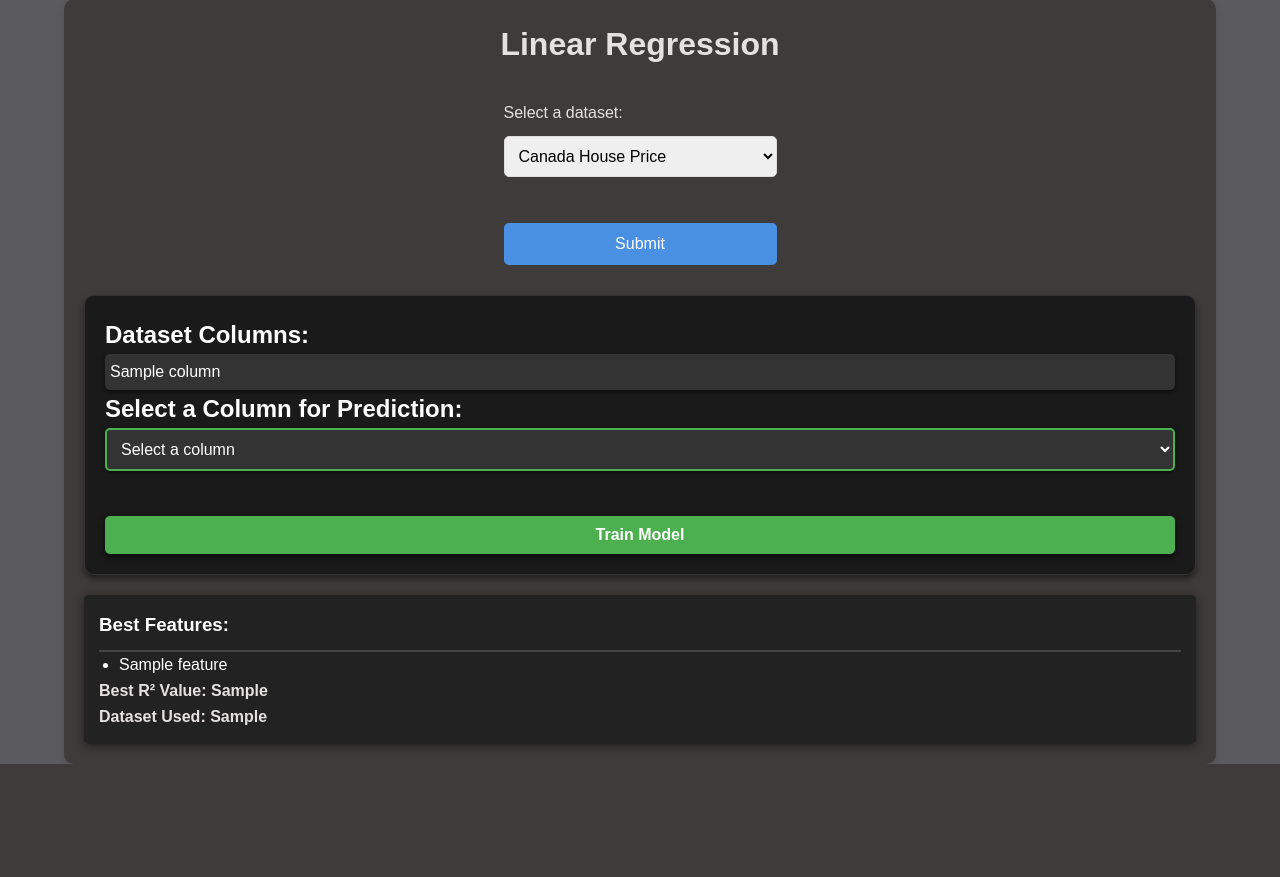
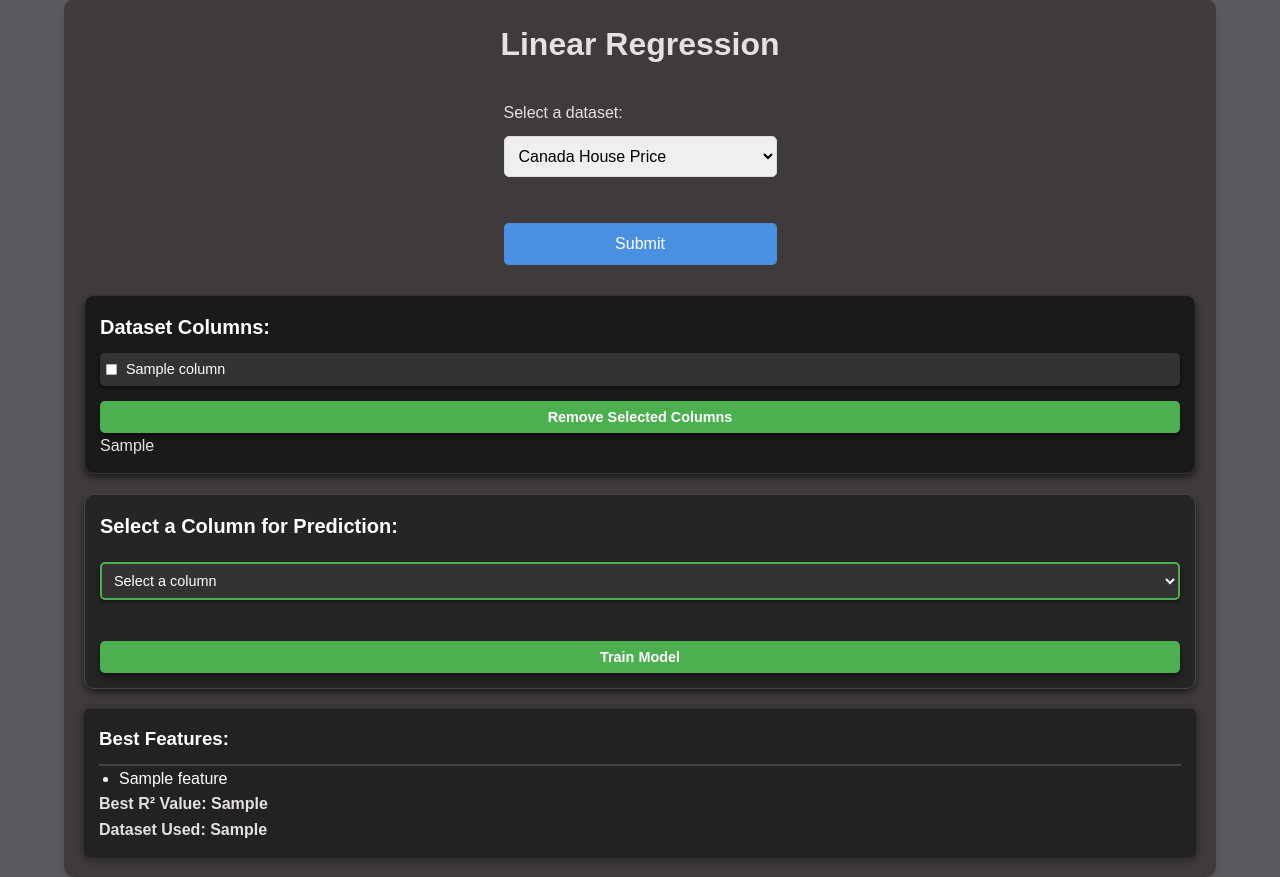
Before and after one commit to ShubhamSupekar/AlgoPlay, a FastAPI app: template templates/index.html in a window 1280 px wide. Shown: the part 153-1030 px from the top of the page. Before the commit the page ends 917 px from the top, so only its background shows below. Run offline with FastAPI, Linux system fonts and the light colour scheme; the template is opened without the code that fills it: most values are stand-ins (such as "Sample title", 1, 10 or a date in 2020).

Commit message:
adding feature to select to remove unwanted columns from the dataset

```diff
--- a/main.py
+++ b/main.py
@@ -1,3 +1,4 @@
+from typing import List
 from fastapi import FastAPI, Form
 from fastapi.responses import HTMLResponse
 from fastapi.staticfiles import StaticFiles
@@ -36,6 +37,8 @@ async def home(request: Request):
         "selected_dataset": None
     })
 
+
+
 # Data processing
 @app.post("/process-dataset")
 async def process_dataset(request: Request, dataset: str = Form(...)):
@@ -63,6 +66,37 @@ async def process_dataset(request: Request, dataset: str = Form(...)):
         "selected_dataset": dataset,
         "columns": columns
     })
+
+
+
+# Removing unwanted columns from dataset
+@app.post("/remove-columns")
+async def remove_columns(request: Request, columns_to_remove: List[str] = Form(...), dataset: str = Form(...)):
+    global df
+    if df is None:
+        return templates.TemplateResponse("index.html", {
+            "request": request,
+            "error": "No dataset loaded. Please load a dataset first."
+        })
+
+    for clm in columns_to_remove:
+        if clm not in df.columns:
+            return templates.TemplateResponse("index.html", {
+                "request": request,
+                "error": "Invalid predictor column selected."
+            })
+
+    df = df.drop(columns=columns_to_remove, axis=1)  # Corrected parameter
+    message = f"{columns_to_remove} columns have been dropped from the dataset."
+
+    return templates.TemplateResponse("index.html", {
+        "request": request,
+        "RemoveClmMsg": message,  # Added missing comma here
+        "dataset_used": dataset,  # Show which dataset was used in training
+        "selected_dataset": dataset,
+        "columns": df.columns.tolist()  # Corrected method to get the list of columns
+    })
+
 
 
 
@@ -97,10 +131,16 @@ async def train_model(request: Request, predictor_column: str = Form(...), datas
     })
 
 
+
+
+
+
+
 # Model to return results
 class LinearRegressionResult(BaseModel):
     slope: float
     intercept: float
+
 
 # Serve the Learn page
 @app.get("/learn")
--- a/static/style.css
+++ b/static/style.css
@@ -144,74 +144,62 @@ button[type="submit"]:hover {
 /* Style for the columns section */
 #columns-section {
     margin: 20px 0;
-    padding: 20px;
-    background-color: #1a1a1a; /* Black background */
+    padding: 15px;
+    background-color: #1a1a1a;
     border: 1px solid #333;
     border-radius: 10px;
     box-shadow: 0 4px 6px rgba(0, 0, 0, 0.5);
-    color: #fff; /* White text */
+    color: #fff;
 }
 
 /* Heading styles */
-#columns-section h3,
-#columns-section h4 {
-    font-size: 1.5rem;
-    color: #fff; /* White text */
+#columns-section h3 {
+    font-size: 1.25rem;
+    color: #fff;
+    margin-bottom: 10px;
 }
 
-/* Create a grid layout for the columns list */
+/* Grid layout for dataset columns list */
 .columns-list {
     display: grid;
-    grid-template-columns: repeat(auto-fit, minmax(150px, 1fr)); /* Auto adjust columns */
-    grid-gap: 10px; /* Gap between items */
-    list-style-type: none;
+    grid-template-columns: repeat(auto-fit, minmax(100px, 1fr));
+    grid-gap: 8px;
     padding: 0;
     margin: 0;
+    list-style-type: none;
 }
 
+/* List item for columns */
 .columns-list li {
-    display: block;
+    display: flex;
+    align-items: center;
     padding: 5px;
-    background-color: #333; /* Dark background for list items */
+    background-color: #333;
     border-radius: 5px;
-    text-align: left;
-    color: #fff; /* White text for list items */
-    font-size: 1rem;
+    color: #fff;
+    font-size: 0.9rem;
     box-shadow: 0 2px 4px rgba(0, 0, 0, 0.5);
-    word-wrap: break-word; /* Allow text to wrap to the next line */
-    overflow: hidden;
-    text-overflow: ellipsis; /* Add ellipsis if text is too long */
-    white-space: nowrap; /* Prevent text from overflowing */
-    max-width: 100%; /* Ensure it stays within the box */
+    white-space: nowrap;          /* Prevent text from wrapping */
+    overflow: hidden;             /* Hide overflowing text */
+    text-overflow: ellipsis;      /* Show ellipsis for long text */
+    max-width: 100%;              /* Ensure the width stays within the box */
 }
 
-/* Dropdown select box styles */
-#columns-section select {
-    width: 100%;
-    padding: 10px;
-    font-size: 1rem;
-    border: 2px solid #4caf50; /* Green border */
-    border-radius: 5px;
-    background-color: #333; /* Dark dropdown background */
-    color: #fff; /* White text */
-    outline: none;
-    box-shadow: 0 2px 4px rgba(0, 0, 0, 0.5);
-    transition: border-color 0.3s ease;
-}
-
-#columns-section select:focus {
-    border-color: #28a745; /* Darker green when focused */
+/* Adjust spacing for checkboxes and labels */
+.columns-list input[type="checkbox"] {
+    margin-right: 8px;
+    transform: scale(0.9);
 }
 
 /* Button styles */
 #columns-section button {
     display: inline-block;
-    margin-top: 20px;
-    padding: 10px 20px;
-    font-size: 1rem;
+    margin-top: 15px;
+    padding: 8px 16px;
+    font-size: 0.9rem;
     font-weight: bold;
-    color: #fff; /* White text */
-    background-color: #4caf50; /* Green button */
+    color: #fff;
+    background-color: #4caf50;
     border: none;
     border-radius: 5px;
     cursor: pointer;
@@ -220,25 +208,55 @@ button[type="submit"]:hover {
 }
 
 #columns-section button:hover {
-    background-color: #28a745; /* Darker green on hover */
+    background-color: #28a745;
 }
 
-/* Mobile responsiveness */
-@media (max-width: 600px) {
-    #columns-section {
+/* Styles for the prediction column section */
+#prediction-column-section {
+    margin: 20px 0;
     padding: 15px;
+    background-color: #252525;
+    border: 1px solid #444;
+    border-radius: 10px;
+    box-shadow: 0 4px 6px rgba(0, 0, 0, 0.5);
+    color: #fff;
 }
 
-    #columns-section select {
-        font-size: 0.9rem;
+#prediction-column-section h4 {
+    font-size: 1.25rem;
+    color: #fff;
+    margin-bottom: 10px;
 }
 
-    #columns-section button {
+#prediction-column-section select {
+    width: 100%;
+    padding: 8px;
     font-size: 0.9rem;
-        padding: 8px 16px;
+    border: 2px solid #4caf50;
+    border-radius: 5px;
+    background-color: #333;
+    color: #fff;
+    outline: none;
+    box-shadow: 0 2px 4px rgba(0, 0, 0, 0.5);
+    transition: border-color 0.3s ease;
+    margin-top: 10px;
 }
 
-    .columns-list li {
+#prediction-column-section button {
+    display: inline-block;
+    margin-top: 15px;
+    padding: 8px 16px;
     font-size: 0.9rem;
+    font-weight: bold;
+    color: #fff;
+    background-color: #4caf50;
+    border: none;
+    border-radius: 5px;
+    cursor: pointer;
+    transition: background-color 0.3s ease;
+    box-shadow: 0 4px 6px rgba(0, 0, 0, 0.5);
 }
+
+#prediction-column-section button:hover {
+    background-color: #28a745;
 }
--- a/templates/index.html
+++ b/templates/index.html
@@ -47,13 +47,29 @@
             {% if columns %}
                     <div id="columns-section">
                         <h3>Dataset Columns:</h3>
+                        <form id="columns-form" method="POST" action="/remove-columns">
                             <ul class="columns-list">
                                 {% for column in columns %}
-                            <li>{{ column }}</li>
+                                    <li>
+                                        <input type="checkbox" name="columns_to_remove" value="{{ column }}">
+                                        <label>{{ column }}</label>
+                                    </li>
                                 {% endfor %}
                             </ul>
+                            <!-- Hidden field to pass the selected dataset name to /train -->
+                            <input type="hidden" name="dataset" value="{{ selected_dataset }}">
+
+                            <!-- Submit button to remove selected columns -->
+                            <button type="submit">Remove Selected Columns</button>
+                                {% if RemoveClmMsg %}
+                                        <p>{{ RemoveClmMsg }}</p>
+                                    </div>
+                                {% endif %}
+                        </form>
+                    </div>
 
                     <!-- Dropdown to select a field to predict -->
+                    <div id="prediction-column-section">
                         <form action="/train" method="post">
                             <h4>Select a Column for Prediction:</h4>
                             <select name="predictor_column" required>
@@ -68,6 +84,7 @@
                             <br><br>
                             <button type="submit">Train Model</button>
                         </form>
+                    </div>
                 </div>
             {% endif %}
 
```
Lines whose indentation alone changed are shown as unchanged.
